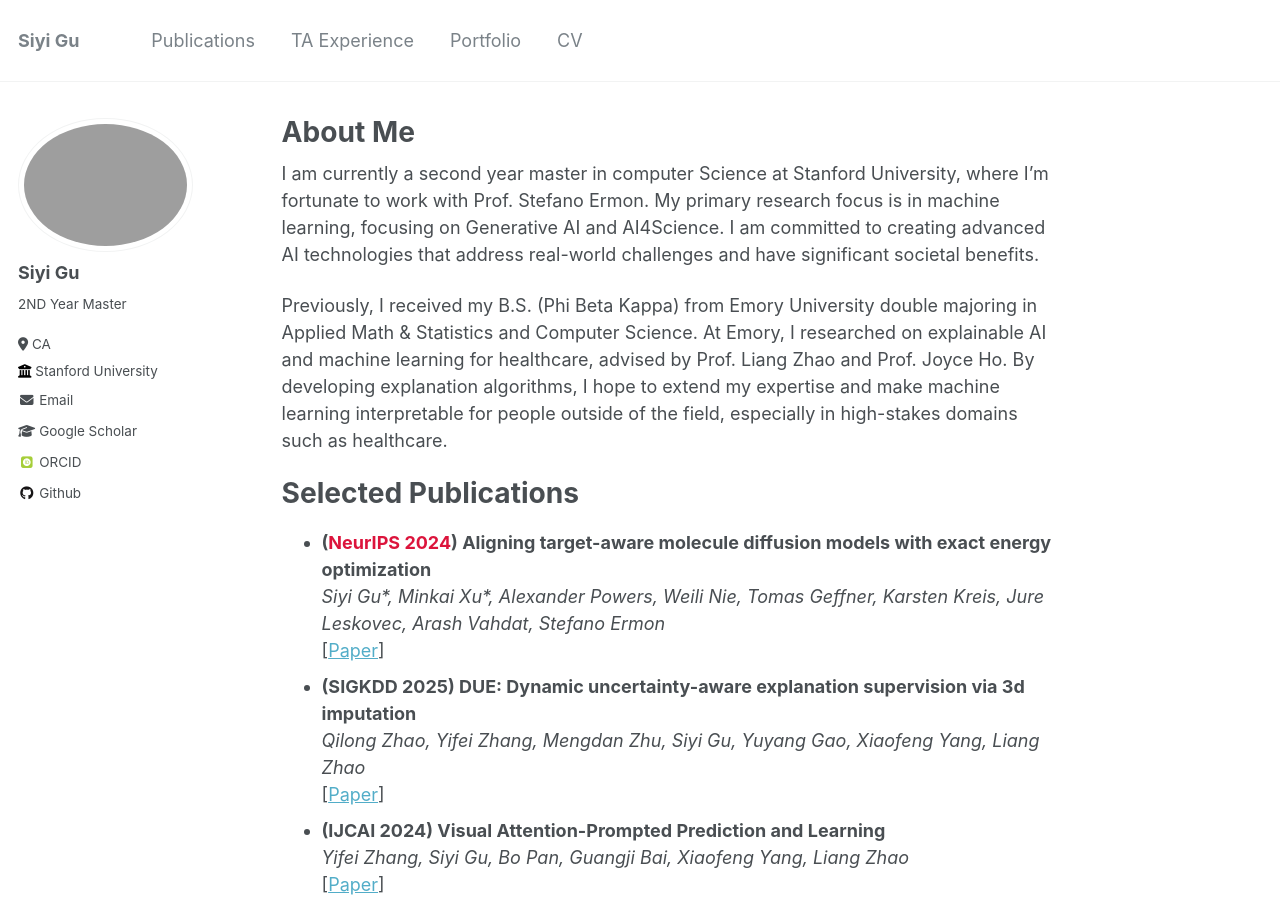
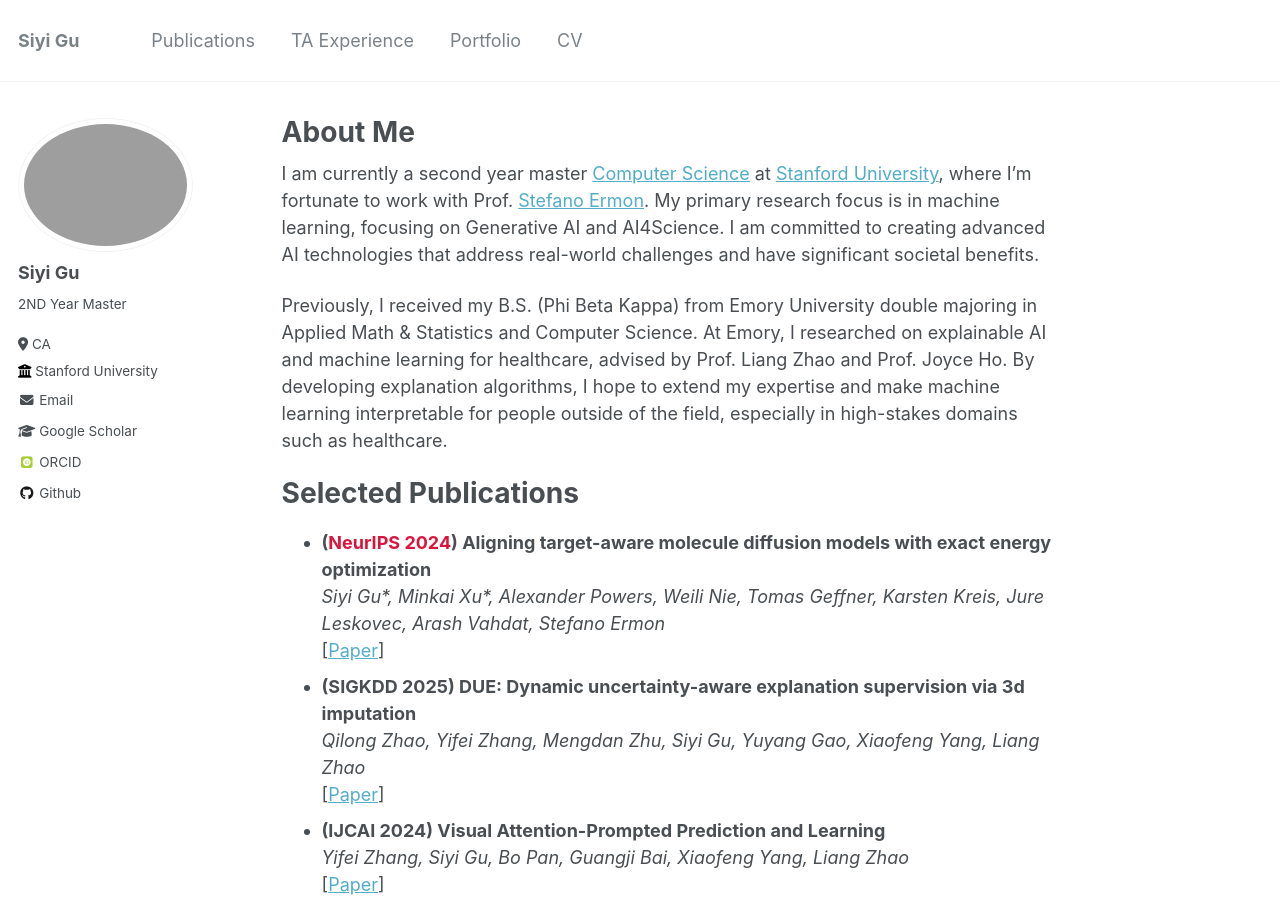
Before and after one commit to carriegu0818/carriegu0818.github.io, a Jekyll site: the page built from _pages/about.md, in a window 1280 px wide and 900 px high. Built offline with Jekyll 4.4.1, drawn with Linux system fonts in a browser that asks for light colours; some web fonts are replaced.

Commit message:
fix link

```diff
--- a/_pages/about.md
+++ b/_pages/about.md
@@ -7,7 +7,7 @@ redirect_from:
   - /about.html
 ---
 
-I am currently a second year master in computer Science at Stanford University, where I'm fortunate to work with Prof. Stefano Ermon. My primary research focus is in machine learning, focusing on Generative AI and AI4Science. I am committed to creating advanced AI technologies that address real-world challenges and have significant societal benefits.
+I am currently a second year master <a href="https://www.cs.stanford.edu/">Computer Science</a> at <a href="https://www.stanford.edu/">Stanford University</a>, where I'm fortunate to work with Prof. <a href="https://cs.stanford.edu/~ermon/">Stefano Ermon</a>. My primary research focus is in machine learning, focusing on Generative AI and AI4Science. I am committed to creating advanced AI technologies that address real-world challenges and have significant societal benefits.
 
 Previously, I received my B.S. (Phi Beta Kappa) from Emory University double majoring in Applied Math & Statistics and Computer Science. At Emory, I researched on explainable AI and machine learning for healthcare, advised by Prof. Liang Zhao and Prof. Joyce Ho. By developing explanation algorithms, I hope to extend my expertise and make machine learning interpretable for people outside of the field, especially in high-stakes domains such as healthcare.
 
```
